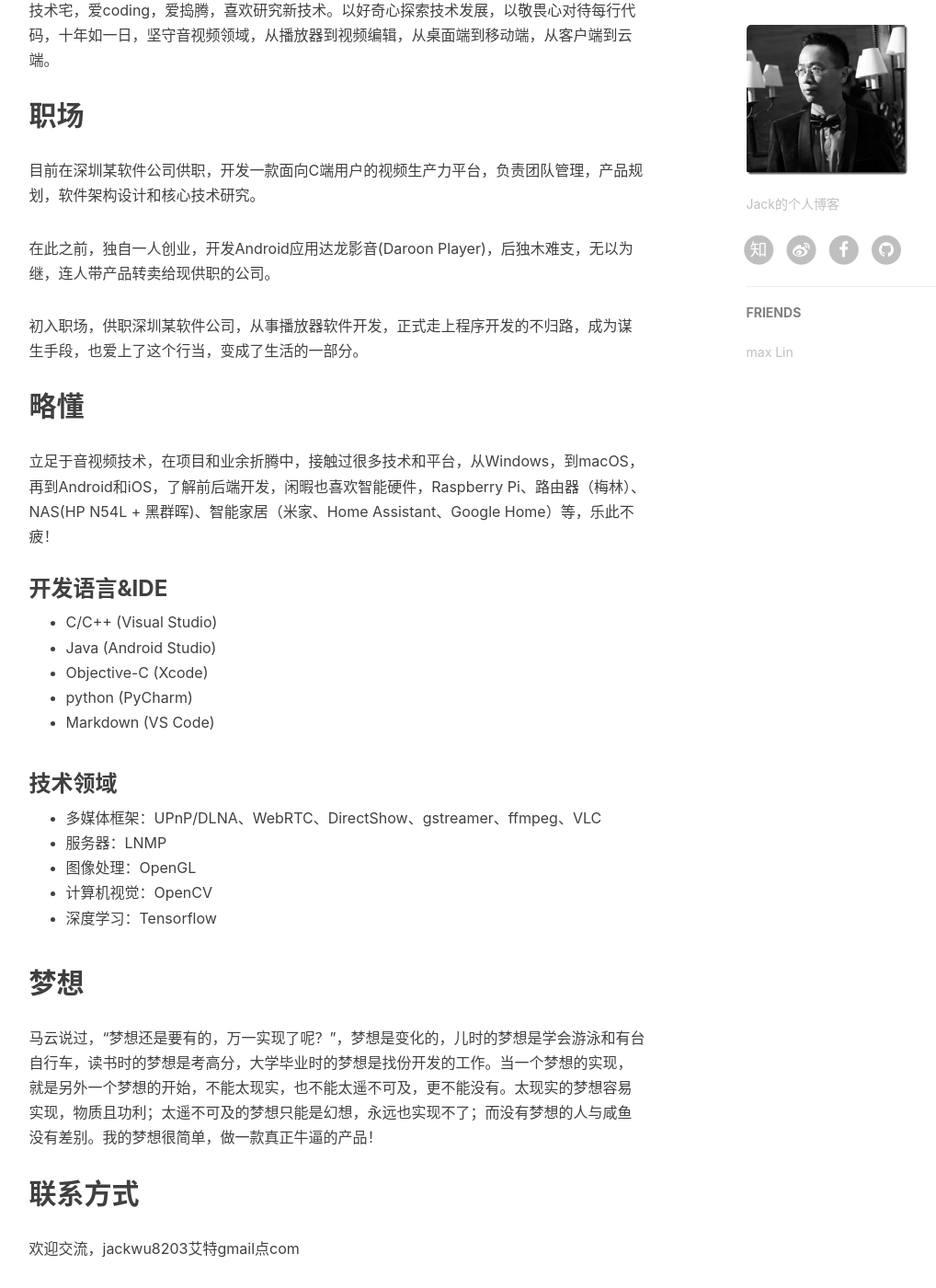
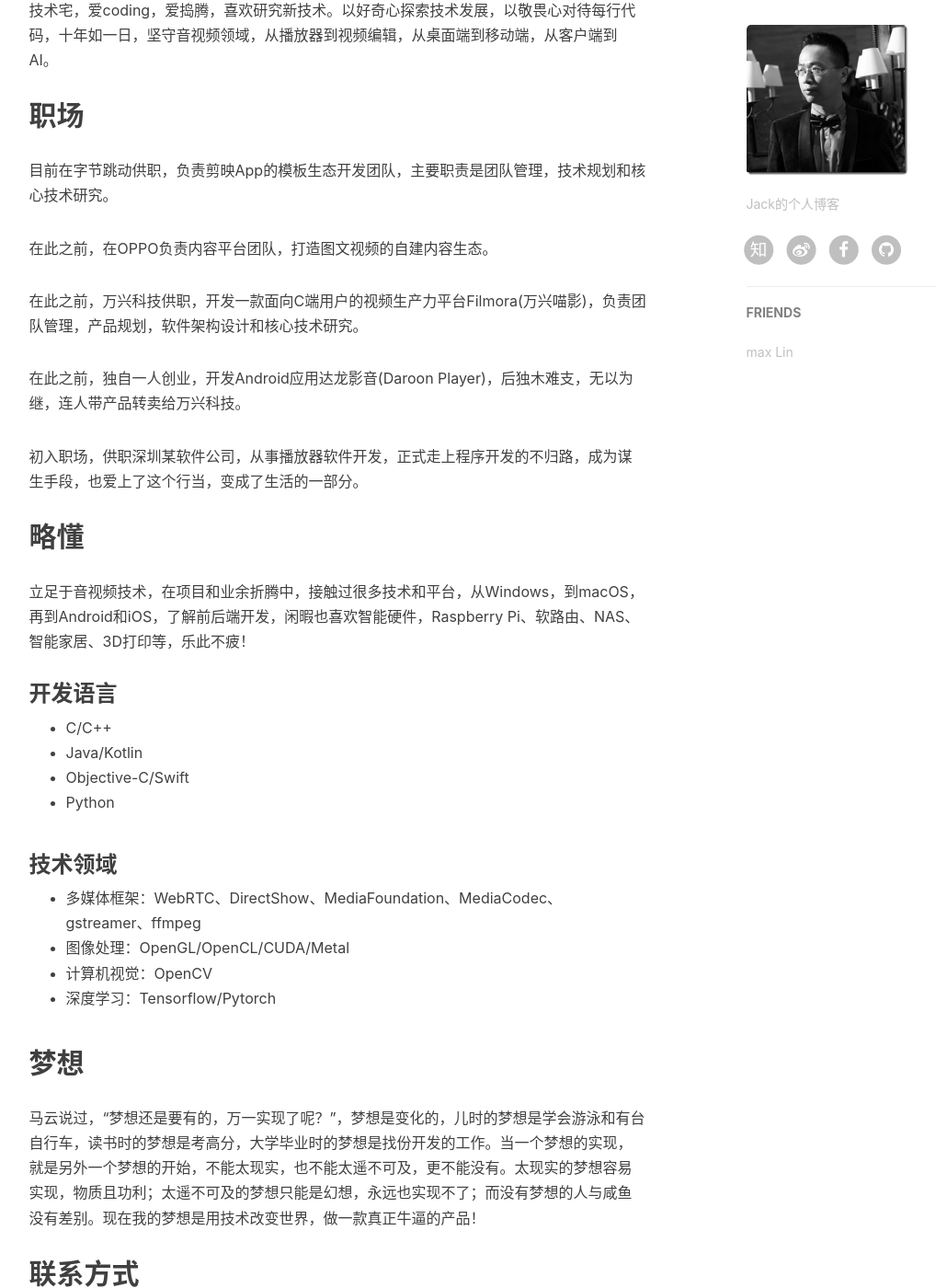
Before and after one commit to jackwuwei/jackwuwei.github.io, a Jekyll site: the page built from about.html, in a window 1280 px wide and 1400 px high, scrolled down 599 px. Shown: the whole window at 92% size, without its empty margins (136-1154 px from the left). Built offline with Jekyll 4.4.1, drawn with Linux system fonts in a browser that asks for light colours; nearby versions of some CDN libraries; comment, search, counter and statistics services are not loaded.

Commit message:
Update about.html

```diff
--- a/about.html
+++ b/about.html
@@ -10,8 +10,34 @@
     <blockquote>
        以好奇心探索技术发展，以敬畏心对待每行代码。
     </blockquote>
-    <h2>我</h2> <p>技术宅，爱coding，爱捣腾，喜欢研究新技术。以好奇心探索技术发展，以敬畏心对待每行代码，十年如一日，坚守音视频领域，从播放器到视频编辑，从桌面端到移动端，从客户端到云端。</p> <h2>职场</h2> <p>目前在深圳某软件公司供职，开发一款面向C端用户的视频生产力平台，负责团队管理，产品规划，软件架构设计和核心技术研究。</p> <p>在此之前，独自一人创业，开发Android应用达龙影音(Daroon Player)，后独木难支，无以为继，连人带产品转卖给现供职的公司。</p> <p>初入职场，供职深圳某软件公司，从事播放器软件开发，正式走上程序开发的不归路，成为谋生手段，也爱上了这个行当，变成了生活的一部分。</p> <h2>略懂</h2> <p>立足于音视频技术，在项目和业余折腾中，接触过很多技术和平台，从Windows，到macOS，再到Android和iOS，了解前后端开发，闲暇也喜欢智能硬件，Raspberry Pi、路由器（梅林）、NAS(HP N54L + 黑群晖)、智能家居（米家、Home Assistant、Google Home）等，乐此不疲！</p> <h3>开发语言&amp;IDE</h3> <ul> <li>C/C++ (Visual Studio) </li> <li>Java (Android Studio) </li> <li>Objective-C (Xcode) </li> <li>python (PyCharm)  </li><li>Markdown (VS Code)</li></ul> <h3>技术领域</h3> <ul>  <li>多媒体框架：UPnP/DLNA、WebRTC、DirectShow、gstreamer、ffmpeg、VLC</li> <li>服务器：LNMP  </li><li>图像处理：OpenGL </li><li>计算机视觉：OpenCV </li> <li>深度学习：Tensorflow </li></ul> <h2>梦想</h2> <p>马云说过，“梦想还是要有的，万一实现了呢？”，梦想是变化的，儿时的梦想是学会游泳和有台自行车，读书时的梦想是考高分，大学毕业时的梦想是找份开发的工作。当一个梦想的实现，就是另外一个梦想的开始，不能太现实，也不能太遥不可及，更不能没有。太现实的梦想容易实现，物质且功利；太遥不可及的梦想只能是幻想，永远也实现不了；而没有梦想的人与咸鱼没有差别。我的梦想很简单，做一款真正牛逼的产品！</p> <h2>联系方式</h2> <p>欢迎交流，jackwu8203艾特gmail点com</p>
-
+    <h2>我</h2>
+    <p>技术宅，爱coding，爱捣腾，喜欢研究新技术。以好奇心探索技术发展，以敬畏心对待每行代码，十年如一日，坚守音视频领域，从播放器到视频编辑，从桌面端到移动端，从客户端到AI。</p>
+    <h2>职场</h2>
+    <p>目前在字节跳动供职，负责剪映App的模板生态开发团队，主要职责是团队管理，技术规划和核心技术研究。</p>
+    <p>在此之前，在OPPO负责内容平台团队，打造图文视频的自建内容生态。</p>
+    <p>在此之前，万兴科技供职，开发一款面向C端用户的视频生产力平台Filmora(万兴喵影)，负责团队管理，产品规划，软件架构设计和核心技术研究。</p>
+    <p>在此之前，独自一人创业，开发Android应用达龙影音(Daroon Player)，后独木难支，无以为继，连人带产品转卖给万兴科技。</p>
+    <p>初入职场，供职深圳某软件公司，从事播放器软件开发，正式走上程序开发的不归路，成为谋生手段，也爱上了这个行当，变成了生活的一部分。</p>
+    <h2>略懂</h2>
+    <p>立足于音视频技术，在项目和业余折腾中，接触过很多技术和平台，从Windows，到macOS，再到Android和iOS，了解前后端开发，闲暇也喜欢智能硬件，Raspberry Pi、软路由、NAS、智能家居、3D打印等，乐此不疲！</p>
+    <h3>开发语言</h3>
+    <ul>
+        <li>C/C++ </li>
+        <li>Java/Kotlin</li>
+        <li>Objective-C/Swift </li>
+        <li>Python </li>
+    </ul>
+    <h3>技术领域</h3>
+        <ul>
+            <li>多媒体框架：WebRTC、DirectShow、MediaFoundation、MediaCodec、gstreamer、ffmpeg</li>
+            <li>图像处理：OpenGL/OpenCL/CUDA/Metal </li>
+            <li>计算机视觉：OpenCV </li>
+            <li>深度学习：Tensorflow/Pytorch </li>
+        </ul>
+    <h2>梦想</h2>
+    <p>马云说过，“梦想还是要有的，万一实现了呢？”，梦想是变化的，儿时的梦想是学会游泳和有台自行车，读书时的梦想是考高分，大学毕业时的梦想是找份开发的工作。当一个梦想的实现，就是另外一个梦想的开始，不能太现实，也不能太遥不可及，更不能没有。太现实的梦想容易实现，物质且功利；太遥不可及的梦想只能是幻想，永远也实现不了；而没有梦想的人与咸鱼没有差别。现在我的梦想是用技术改变世界，做一款真正牛逼的产品！</p>
+    <h2>联系方式</h2>
+    <p>欢迎交流，jackwu8203艾特gmail点com</p>
 </div>
 
 {% if site.duoshuo_username %}
```
